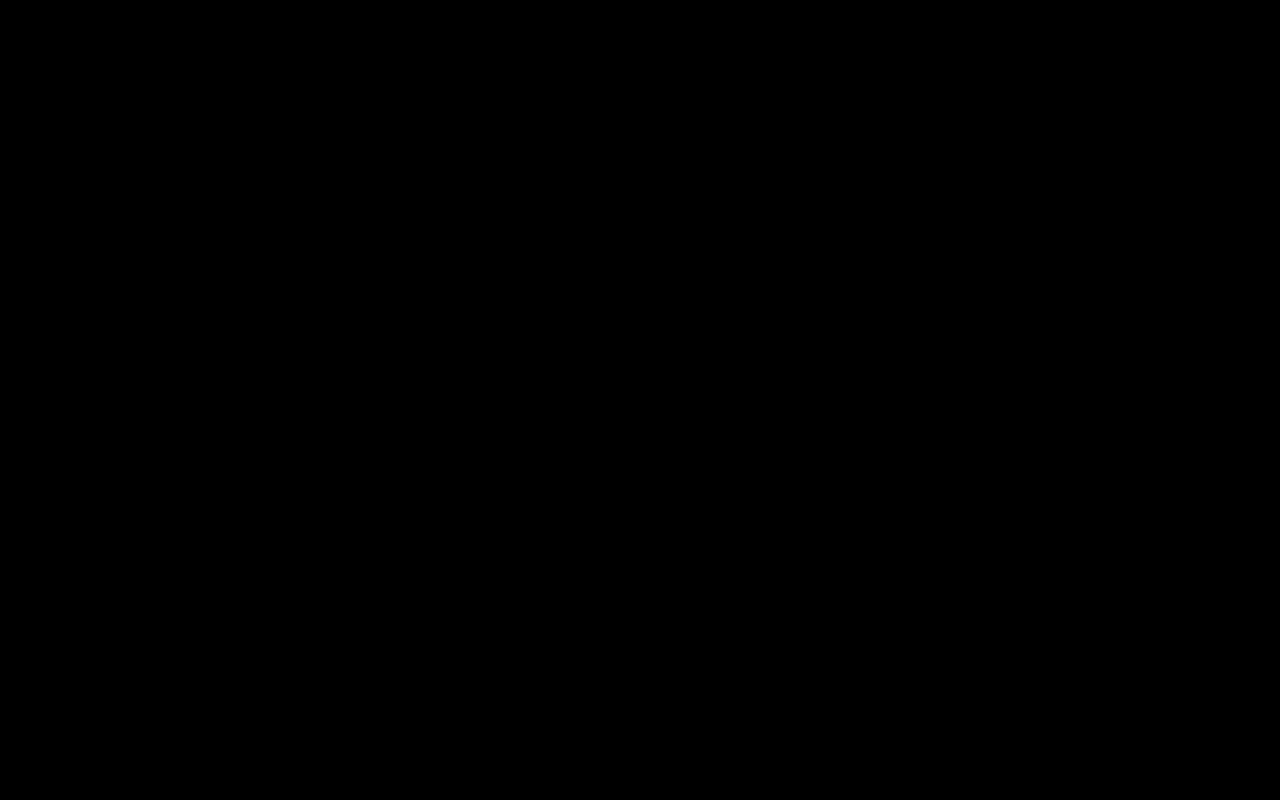
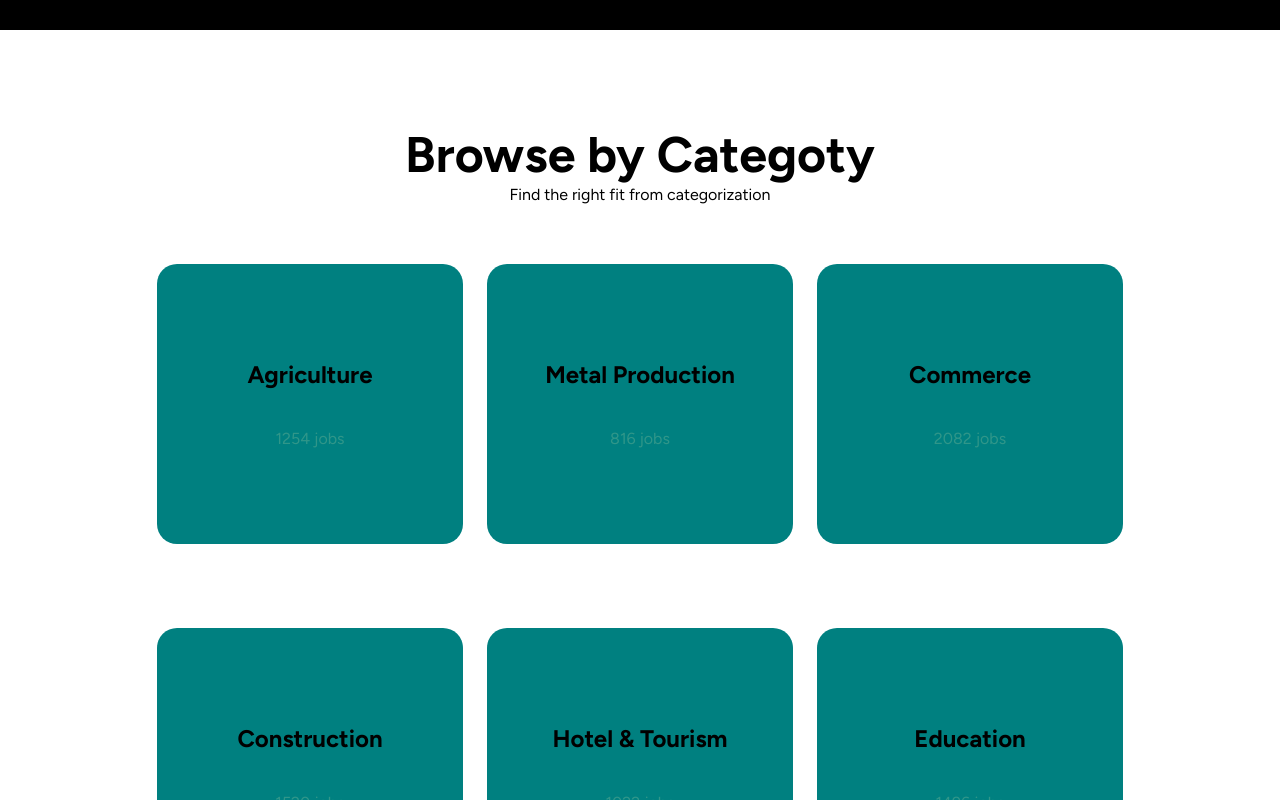
Before and after one commit to frontendvidu/Project-jobfindr, a React (Create React App) app: page / in a window 1280 px wide. Shown: the part 880-1680 px from the top of the page. Before the commit the page ends 910 px from the top, so only its background shows below. Built offline with nearby package versions, Linux system fonts and the light colour scheme.

Commit message:
Create category component

```diff
--- a/src/App.jsx
+++ b/src/App.jsx
@@ -1,11 +1,13 @@
 import React from "react";
 import Hero from "./Components/Hero/Hero";
 import Sponsored from "./Components/Sponsored/Sponsored";
+import Category from "./Components/Category/Category";
 function App() {
   return (
     <>
       <Hero />
       <Sponsored />
+      <Category />
     </>
   );
 }
--- /dev/null
+++ b/src/Components/Category/Category.jsx
@@ -0,0 +1,25 @@
+import React from "react";
+import styles from "./Category.module.css";
+import Niche from "../Niche/Niche";
+function Category() {
+  return (
+    <section className={styles.outerCategory}>
+      <h2 className={styles.categoryTitle}>Browse by Categoty</h2>
+      <p className={styles.categoryTag}>
+        Find the right fit from categorization
+      </p>
+      <div className={styles.niches}>
+        <Niche nicheTitle="Agriculture" jobCount="1254 jobs" />
+        <Niche nicheTitle="Metal Production" jobCount="816 jobs" />
+        <Niche nicheTitle="Commerce" jobCount="2082 jobs" />
+        <Niche nicheTitle="Construction" jobCount="1520 jobs" />
+        <Niche nicheTitle="Hotel & Tourism" jobCount="1022 jobs" />
+        <Niche nicheTitle="Education" jobCount="1496 jobs" />
+        <Niche nicheTitle="Finanical Services" jobCount="1529 jobs" />
+        <Niche nicheTitle="Transport" jobCount="1244 jobs" />
+      </div>
+    </section>
+  );
+}
+
+export default Category;
--- /dev/null
+++ b/src/Components/Category/Category.module.css
@@ -0,0 +1,33 @@
+.outerCategory {
+
+    width: 100%;
+    height: 911px;
+    background-color: white;
+    display: flex;
+    align-items: center;
+    justify-content: center;
+    flex-direction: column;
+    padding: 60px 0 120px 0;
+}
+
+.categoryTitle {
+    font-size: 50px;
+    font-weight: 700;
+    color: black;
+}
+
+.categoryTag {
+    font-size: 16px;
+    font-weight: 400;
+    color: black;
+}
+
+.niches {
+    width: 100%;
+    height: 584px;
+    display: flex;
+    gap: 24px;
+    flex-wrap: wrap;
+    align-items: center;
+    justify-content: center;
+}
--- /dev/null
+++ b/src/Components/Niche/Niche.jsx
@@ -0,0 +1,13 @@
+import React from "react";
+import styles from "./Niche.module.css";
+function Niche(props) {
+  return (
+    <div className={styles.nicheOuter}>
+      {/* <img src="" /> */}
+      <h3 className={styles.nicheHeading}>{props.nicheTitle}</h3>
+      <p className={styles.nicheTag}>{props.jobCount}</p>
+    </div>
+  );
+}
+
+export default Niche;
--- /dev/null
+++ b/src/Components/Niche/Niche.module.css
@@ -0,0 +1,24 @@
+.nicheOuter {
+    width: 306px;
+    height: 280px;
+    border-radius: 20px;
+    background-color: teal;
+    display: flex;
+    flex-direction: column;
+    align-items: center;
+    justify-content: center;
+    gap: 40px;
+    margin-top: 60px;
+}
+
+.nicheHeading {
+    font-size: 24px;
+    font-weight: 700;
+    color: black;
+}
+
+.nicheTag {
+    font-size: 16px;
+    font-weight: 400;
+    color: #309689;
+}
```
